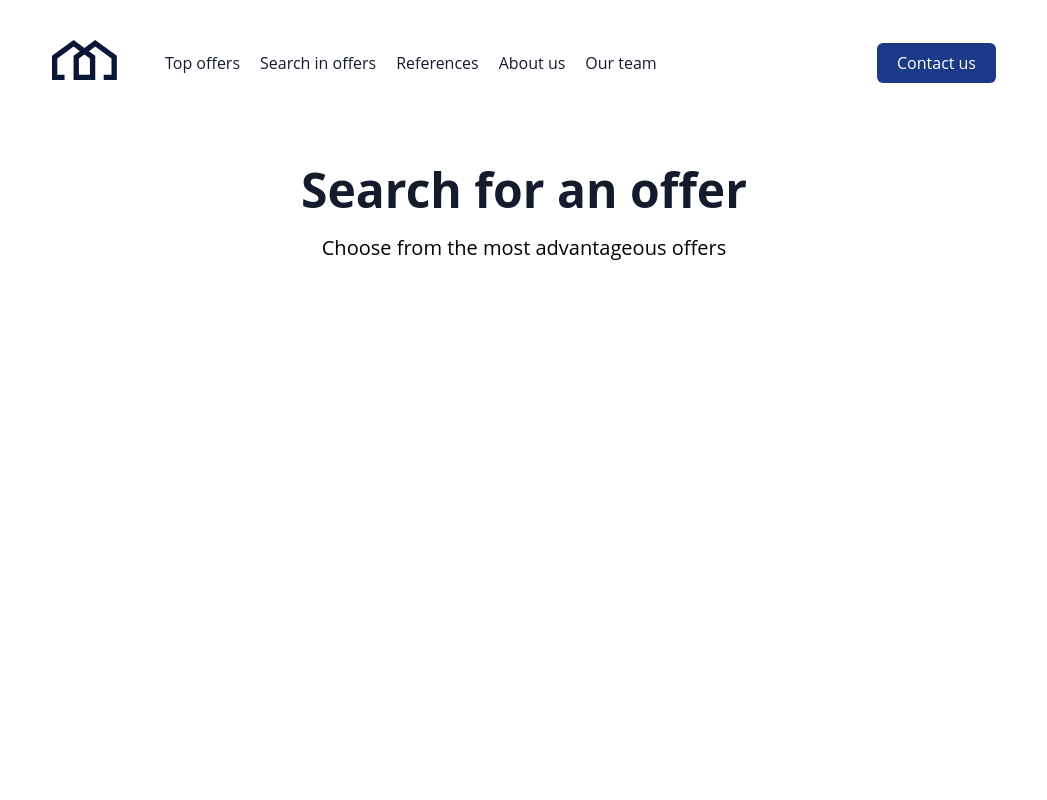
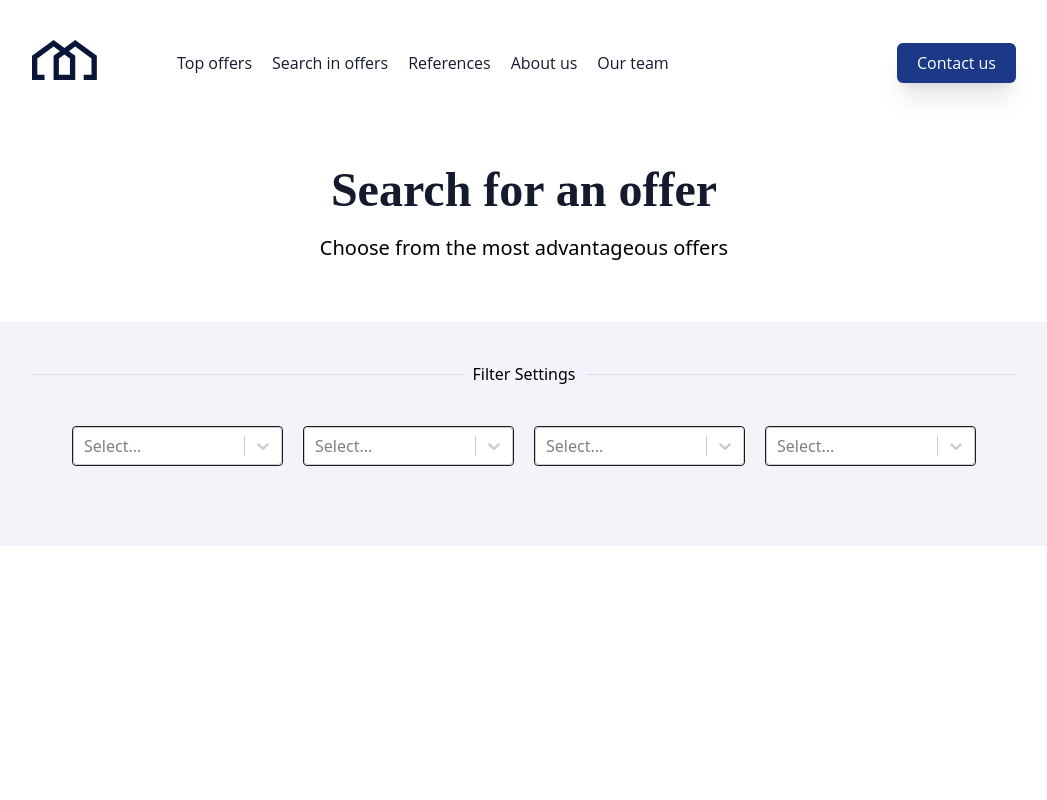
Before and after one commit to evergreenx/seekers-realty, a Next.js app: page /filter in a window 1280 px wide. Shown: the top 800 px of the page, without its empty margins (116-1163 px from the left). Built offline with nearby package versions, Linux system fonts and the light colour scheme.

Commit message:
added image carosuels

```diff
--- a/components/Filter/index.tsx
+++ b/components/Filter/index.tsx
@@ -0,0 +1,67 @@
+/* eslint-disable react/jsx-key */
+import React from "react";
+import Select from "react-select";
+
+const Index = () => {
+  const [selectedOption, setSelectedOption] = React.useState(null);
+
+  const options = [
+    { value: "chocolate", label: "Chocolate" },
+    { value: "strawberry", label: "Strawberry" },
+    { value: "vanilla", label: "Vanilla" },
+  ];
+
+  return (
+    <div className="bg-[#F3F3FA] my-10 ">
+      <div className="filter__container max-w-5xl mx-auto p-5  py-10  ">
+        <div className="filter__setting__text  ">
+          <h2 className="filter__settings font-medium">Filter Settings</h2>
+        </div>
+
+
+        <div className="grid grid-cols-1 lg:grid-cols-4 px-10 py-10    gap-5">
+        <Select
+          value={selectedOption}
+          onChange={() => {
+            setSelectedOption(selectedOption);
+          }}
+          options={options}
+          className="border border-stone-900 rounded"
+
+        />
+
+<Select
+          value={selectedOption}
+          onChange={() => {
+            setSelectedOption(selectedOption);
+          }}
+          options={options}
+          className="border border-stone-900 rounded"
+        />
+
+
+<Select
+          value={selectedOption}
+          onChange={() => {
+            setSelectedOption(selectedOption);
+          }}
+          options={options}
+
+          className="border border-stone-900 rounded"
+
+        /> <Select
+        value={selectedOption}
+        onChange={() => {
+          setSelectedOption(selectedOption);
+        }}
+        className="border border-stone-900 rounded"
+
+        options={options}
+      />
+      </div>
+      </div>
+    </div>
+  );
+};
+
+export default Index;
--- a/components/Footer/index.tsx
+++ b/components/Footer/index.tsx
@@ -5,7 +5,7 @@ import Logo from '../../public/logo2.svg'
 
 const index = () => {
     return (
-        <div className='bg-basic relative mb-0 top-0 w-full  text-lg text-white h-56 p-5 flex flex-col items-center justify-center'>
+        <div className='bg-basic mt-auto  w-full  text-lg text-white h-56 p-5 flex flex-col items-center justify-center'>
 
             <Image src={Logo} alt="logo" />
             <p>
--- a/components/Home/Hero.tsx
+++ b/components/Home/Hero.tsx
@@ -1,3 +1,4 @@
+/* eslint-disable @next/next/no-img-element */
 /* eslint-disable react/jsx-key */
 import React, { useState } from "react";
 import Image from "next/image";
@@ -5,33 +6,29 @@ import HeroImage from "../../public/hero.png";
 import HeroImage2 from "../../public/hero2.png";
 import { BiSearch } from "react-icons/bi";
 import { MdLocationPin } from "react-icons/md";
-
+import Slider from "react-slick";
+import "slick-carousel/slick/slick.css";
+import "slick-carousel/slick/slick-theme.css";
 
 const Hero = () => {
-
-  const [imageIndex, setImageIndex] = useState(0);
-  const images = [
-    "http://a5.mzstatic.com/us/r30/Purple5/v4/c1/2f/4c/c12f4cba-1d9a-f6bf-2240-04085d3470ec/icon175x175.jpeg",
-    "http://is2.mzstatic.com/image/thumb/Purple122/v4/d2/36/28/d23628e5-c9bf-d0fb-104f-61fa52976ff5/source/175x175bb.jpg"
-  ];
-
-
-  const changeImage = () => {
-    if (imageIndex === images.length - 1) {
-      setImageIndex(0);
-    } else {
-      setImageIndex(imageIndex + 1);
-    }
-  }
+  const settings = {
+    dots: false,
+    fade: true,
+    infinite: true,
+    speed: 500,
+    slidesToShow: 1,
+    slidesToScroll: 1,
+    autoplay: true,
+  };
 
   return (
-    <div className="grid lg:grid-cols-2 grid-cols-1 gap-20 items-center mb-20">
+    <div className="grid lg:grid-cols-2 grid-cols-1 gap-20 items-center mb-20 font-sans w-full">
       <div className="text-container">
         <h2 className="text-textColor custom__heading text-6xl font-bold py-10">
           Modern Living for everyone
         </h2>
 
-        <p className="text-textColor font-normal text-xl ">
+        <p className="text-textColor font-normal text-xl font-sans ">
           We provide a complete service for the sale, purchase or rental of real
           estate. We have been operating in Madrid and Barcelona more than 15
           years.
@@ -57,15 +54,17 @@ const Hero = () => {
         </div>
       </div>
 
-      <div className="image_container section__img relative">
-        {/* <Image src={HeroImage} alt={"hero"} className="bottom absolute" /> */}
-
-        <Image src={HeroImage2} alt={"hero"} className="top absolute" />
 
 
+      <Slider {...settings}>
 
-      </div>
+      <Image src={HeroImage} alt={"hero"} className="bottom " />
+
+      <Image src={HeroImage2} alt={"hero"} className="top " />
+
+      </Slider>
     </div>
+    // </div>
   );
 };
 
--- a/components/Home/Index.tsx
+++ b/components/Home/Index.tsx
@@ -1,3 +1,4 @@
+/* eslint-disable react/jsx-key */
 import React from "react";
 import Topbar from "../TopBar/Index";
 import Hero from "./Hero";
@@ -6,12 +7,8 @@ const index = () => {
   return (
     <>
       <div className="max-w-5xl mx-auto p-5">
-        <Topbar />
-
         <Hero />
       </div>
-
-      <Footer />
     </>
   );
 };
--- a/components/TopBar/Index.tsx
+++ b/components/TopBar/Index.tsx
@@ -4,13 +4,20 @@ import React from 'react'
 import Image from 'next/image'
 import Logo from '../../public/Vector.svg'
 import '../TopBar/style.module.css'
+import Link from 'next/link'
 const Index = () => {
     return (
-        <div className='flex scroll items-center justify-between pt-5 mb-20 px-5 w-full  '>
+        <div className=' max-w-5xl mx-auto flex scroll items-center justify-between pt-10 mb-20 px-5 w-full  '>
 
-            <div className="logo mr-12 ">
+
+<Link href="/" passHref>
+
+<div className="mr-20 cursor-pointer">
                 <Image src={Logo}  />
-            </div>
+</div>
+</Link>
+
+
 
             <div className="links flex-1 lg:block hidden ">
 
@@ -24,7 +31,7 @@ const Index = () => {
             </div>
 
             <div className="contact__us__button">
-                <button className=" bg-basic text-white rounded-md px-5 py-2 hover:bg-blue-300">
+                <button className=" shadow-xl bg-basic text-white rounded-md px-5 py-2 hover:bg-blue-300">
                     Contact us
                 </button>
             </div>
--- a/next.config.js
+++ b/next.config.js
@@ -1,6 +1,7 @@
 /** @type {import('next').NextConfig} */
 const nextConfig = {
   reactStrictMode: true,
+  // disableStaticImages: true,
 }
 
 module.exports = nextConfig
--- a/package.json
+++ b/package.json
@@ -17,11 +17,13 @@
     "react-icons": "^4.3.1",
     "react-query": "^3.34.16",
     "react-select": "^5.2.2",
-    "react-slick": "^0.28.1"
+    "react-slick": "^0.28.1",
+    "slick-carousel": "^1.8.1"
   },
   "devDependencies": {
     "@types/node": "17.0.21",
     "@types/react": "17.0.39",
+    "@types/react-slick": "^0.23.8",
     "autoprefixer": "^10.4.2",
     "eslint": "8.9.0",
     "eslint-config-next": "12.1.0",
--- a/pages/_app.tsx
+++ b/pages/_app.tsx
@@ -1,8 +1,16 @@
-import '../styles/globals.css'
-import type { AppProps } from 'next/app'
+import "../styles/globals.css";
+import type { AppProps } from "next/app";
+import TopBar from "../components/TopBar/Index";
+import Footer from "../components/Footer/";
 
 function MyApp({ Component, pageProps }: AppProps) {
-  return <Component {...pageProps} />
+  return (
+    <>
+      <TopBar />
+      <Component {...pageProps} />
+      <Footer />
+    </>
+  );
 }
 
-export default MyApp
+export default MyApp;
--- a/pages/filter.tsx
+++ b/pages/filter.tsx
@@ -2,22 +2,23 @@
 import React from "react";
 import TopBar from "../components/TopBar/Index";
 import Footer from "../components/Footer";
+import Filtercmp from "../components/Filter/index";
 
 const Filter = () => (
   <>
-    <div className="max-w-5xl mx-auto p-5 h-screen">
-      <TopBar />
-
+    <div className=" h-screen font-sans">
       <div className="search__header bg-white text-center">
-        <h1 className="text-[#141B2D] font-bold text-5xl">
+        <h1 className="text-[#141B2D] font-bold text-5xl custom__heading">
           Search for an offer
         </h1>
 
         <p className="py-5 text-xl">Choose from the most advantageous offers</p>
       </div>
+
+      <Filtercmp />
+
+      <div className="max-w-5xl mx-auto p-5"></div>
     </div>
-
-    <Footer />
   </>
 );
 
--- a/pages/index.tsx
+++ b/pages/index.tsx
@@ -1,32 +1,15 @@
 /* eslint-disable react/jsx-key */
 import React from 'react'
 import Home from '../components/Home/Index'
-import Select from 'react-select';
 
 const Index = () => {
 
-  const [selectedOption, setSelectedOption] = React.useState(null);
-
-  const options = [
-    { value: 'chocolate', label: 'Chocolate' },
-    { value: 'strawberry', label: 'Strawberry' },
-    { value: 'vanilla', label: 'Vanilla' },
-  ];
-
-  const handleChange = () => {
-    setSelectedOption(selectedOption);
-  };
   return (
     <div className='custom__heading'>
 
       <Home />
 
 
-      <Select
-        value={selectedOption}
-        onChange={handleChange}
-        options={options}
-      />
 
     </div>
   )
--- a/styles/globals.css
+++ b/styles/globals.css
@@ -6,47 +6,29 @@
 
 @import url('https://fonts.googleapis.com/css2?family=Open+Sans&display=swap');
 
-@layer base {
+
+
+body{
+  font-family: 'Open Sans', sans-serif;
+}
+
     .custom__heading {
       font-family: 'Merriweather', serif, system-ui, sans-serif;
     }
 
-    body{
-        font-family: 'Open Sans', sans-serif;
+    .filter__settings  {
+      display: flex;
+      flex-direction: row;
     }
-  }
-
-  .top{
-
-      animation-name: fade;
-      animation-timing-function: ease-in-out;
-      animation-iteration-count: infinite;
-      animation-duration: 1s;
-      animation-direction: alternate;
-
-
-  }
-
-  .section__img{
-    /* position: relative; */
-  }
-  .section__img span img{
-
-      /* position: absolute; */
-
-  }
-
-  @keyframes fade {
-    0% {
-      opacity: 1;
+    .filter__settings:before, .filter__settings:after{
+      content: "";
+      flex: 1 1;
+      border-bottom: 1px solid #DADAEE;
+      margin: auto;
     }
-    25% {
-      opacity: 1;
+    .filter__settings:before {
+      margin-right: 10px
     }
-    75% {
-      opacity: 0;
+    .filter__settings:after {
+      margin-left: 10px
     }
-    100% {
-      opacity: 0;
-    }
-  }
```
Also changed, not shown: public/hero2.png, 1 other file (tests, documents, lock files or other folders).
